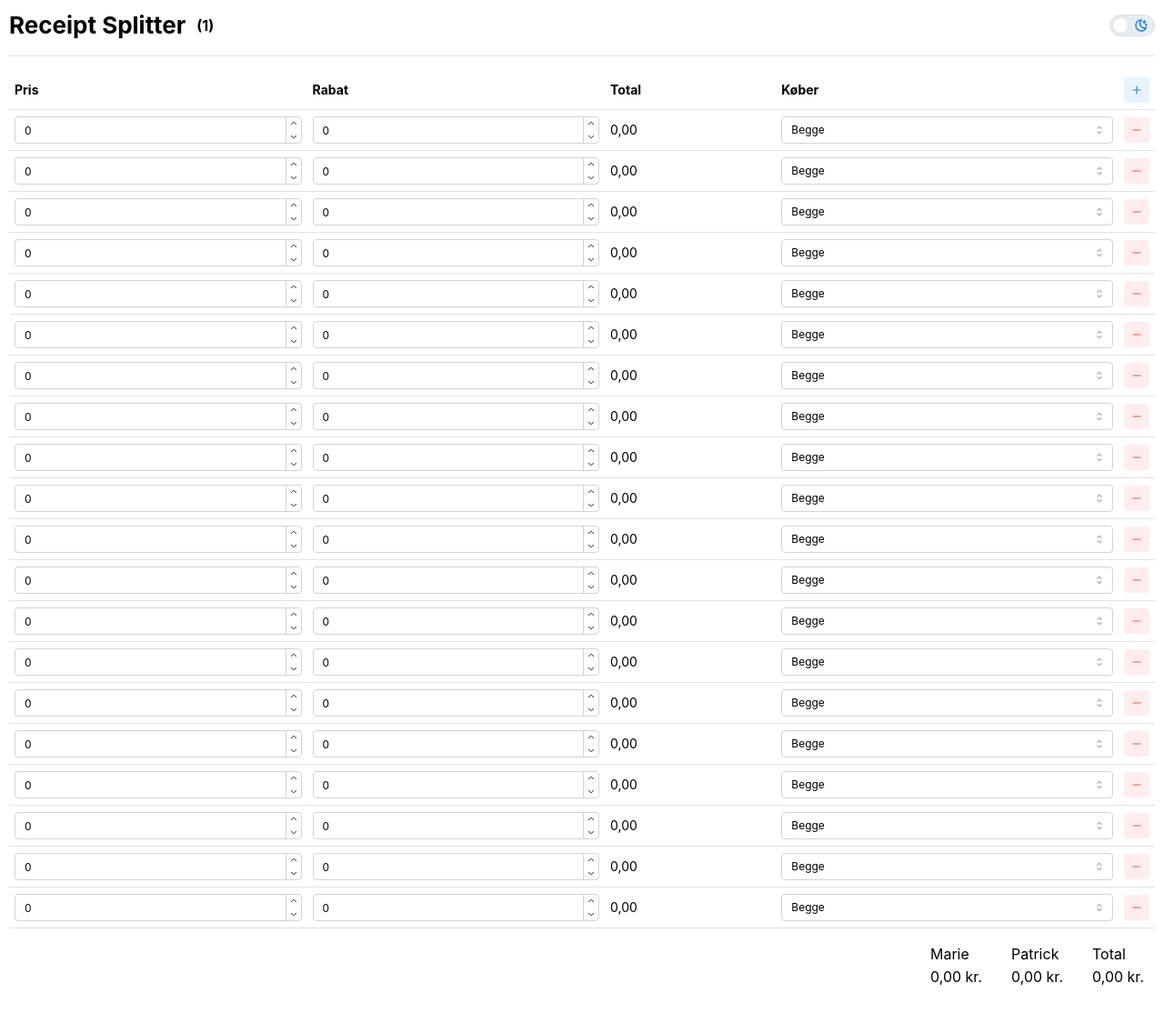
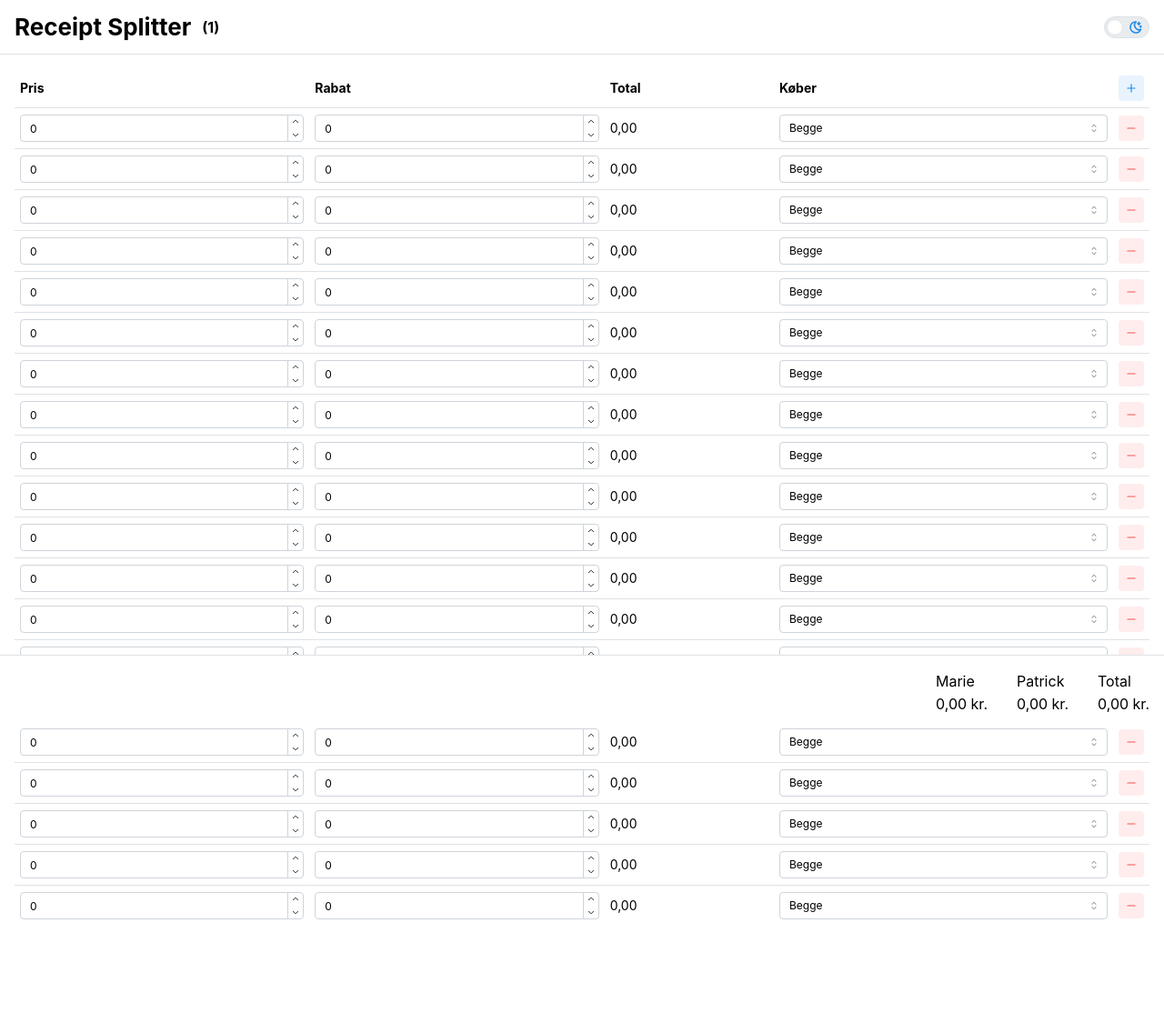
Before and after one commit to Pattrigue/receipt-splitter, a React (Vite) app: page / in a window 1280 px wide. Shown: the whole page at 91% size. Built offline with nearby package versions, Linux system fonts and the light colour scheme.

Commit message:
Refactor layout with AppShell and add Header/Footer components

```diff
--- a/src/App.tsx
+++ b/src/App.tsx
@@ -1,24 +1,20 @@
-import { Box, Divider, Group, Stack, Title } from "@mantine/core";
-import { ColorSchemeToggle } from "./components/ColorSchemeToggle";
-import { useReceiptContext } from "./components/ReceiptContext";
+import { AppShell } from "@mantine/core";
+import { Footer } from "./components/Footer";
+import { Header } from "./components/Header";
 import { ReceiptTable } from "./components/ReceiptTable";
 
 export function App() {
-  const { itemCount } = useReceiptContext();
-
   return (
-    <Box w="100%" p="xs">
-      <Stack>
-        <Group justify="space-between">
-          <Group gap="sm">
-            <Title order={2}>Receipt Splitter</Title>
-            <Title order={5}>({itemCount})</Title>
-          </Group>
-          <ColorSchemeToggle />
-        </Group>
-        <Divider />
+    <AppShell header={{ height: 60 }} footer={{ height: 80 }} padding="md">
+      <AppShell.Header>
+        <Header />
+      </AppShell.Header>
+      <AppShell.Main>
         <ReceiptTable />
-      </Stack>
-    </Box>
+      </AppShell.Main>
+      <AppShell.Footer p="md">
+        <Footer />
+      </AppShell.Footer>
+    </AppShell>
   );
 }
--- /dev/null
+++ b/src/components/Footer.tsx
@@ -0,0 +1,53 @@
+import { Group, Text } from "@mantine/core";
+import { useMemo } from "react";
+import { useReceiptContext } from "./ReceiptContext";
+
+type Split = { Marie: number; Patrick: number };
+
+export function Footer() {
+  const { receipt } = useReceiptContext();
+
+  const { totalPrice, split } = useMemo(() => {
+    let total = 0;
+    const s: Split = { Marie: 0, Patrick: 0 };
+
+    for (const item of receipt.items) {
+      const finalPrice = item.price - item.discount;
+      total += finalPrice;
+
+      switch (item.buyer) {
+        case "Marie":
+          s.Marie += finalPrice;
+          break;
+        case "Patrick":
+          s.Patrick += finalPrice;
+          break;
+        case "Begge":
+          s.Marie += finalPrice / 2;
+          s.Patrick += finalPrice / 2;
+          break;
+      }
+    }
+
+    return { totalPrice: total, split: s };
+  }, [receipt.items]);
+
+  const { Marie, Patrick } = split;
+
+  return (
+    <Group gap={32} justify="flex-end" h="100%">
+      <div>
+        <Text>Marie</Text>
+        <Text>{`${Marie.toFixed(2).replace(".", ",")} kr.`}</Text>
+      </div>
+      <div>
+        <Text>Patrick</Text>
+        <Text>{`${Patrick.toFixed(2).replace(".", ",")} kr.`}</Text>
+      </div>
+      <div>
+        <Text>Total</Text>
+        <Text>{`${totalPrice.toFixed(2).replace(".", ",")} kr.`}</Text>
+      </div>
+    </Group>
+  );
+}
--- /dev/null
+++ b/src/components/Header.tsx
@@ -0,0 +1,17 @@
+import { Group, Title } from "@mantine/core";
+import { ColorSchemeToggle } from "./ColorSchemeToggle";
+import { useReceiptContext } from "./ReceiptContext";
+
+export function Header() {
+  const { itemCount } = useReceiptContext();
+
+  return (
+    <Group justify="space-between" h="100%" px="md">
+      <Group gap="sm">
+        <Title order={2}>Receipt Splitter</Title>
+        <Title order={5}>({itemCount})</Title>
+      </Group>
+      <ColorSchemeToggle />
+    </Group>
+  );
+}
--- a/src/components/ReceiptTable.tsx
+++ b/src/components/ReceiptTable.tsx
@@ -1,14 +1,10 @@
-import type { Receipt } from "@/types";
-import { ActionIcon, Divider, Group, Stack, Table, Text } from "@mantine/core";
+import { ActionIcon, Stack, Table } from "@mantine/core";
 import { IconPlus } from "@tabler/icons-react";
-import { useMemo, useState } from "react";
+import { useCallback } from "react";
+import { useReceiptContext } from "./ReceiptContext";
 import { ReceiptTableRows } from "./ReceiptTableRows";
-import { useReceiptContext } from "./ReceiptContext";
-import { useCallback } from "react";
 
 const ACTION_COL_WIDTH = 32;
-
-type Split = { Marie: number; Patrick: number };
 
 export function ReceiptTable() {
   const { receipt, setReceipt } = useReceiptContext();
@@ -22,33 +18,6 @@ export function ReceiptTable() {
       ],
     }));
   }, [setReceipt]);
-
-  const { totalPrice, split } = useMemo(() => {
-    let total = 0;
-    const s: Split = { Marie: 0, Patrick: 0 };
-
-    for (const item of receipt.items) {
-      const finalPrice = item.price - item.discount;
-      total += finalPrice;
-
-      switch (item.buyer) {
-        case "Marie":
-          s.Marie += finalPrice;
-          break;
-        case "Patrick":
-          s.Patrick += finalPrice;
-          break;
-        case "Begge":
-          s.Marie += finalPrice / 2;
-          s.Patrick += finalPrice / 2;
-          break;
-      }
-    }
-
-    return { totalPrice: total, split: s };
-  }, [receipt.items]);
-
-  const { Marie, Patrick } = split;
 
   return (
     <Stack gap={0}>
@@ -73,23 +42,6 @@ export function ReceiptTable() {
           />
         </Table.Tbody>
       </Table>
-
-      <Divider />
-
-      <Group gap={32} justify="flex-end" pr="sm" mt="md">
-        <div>
-          <Text>Marie</Text>
-          <Text>{`${Marie.toFixed(2).replace(".", ",")} kr.`}</Text>
-        </div>
-        <div>
-          <Text>Patrick</Text>
-          <Text>{`${Patrick.toFixed(2).replace(".", ",")} kr.`}</Text>
-        </div>
-        <div>
-          <Text>Total</Text>
-          <Text>{`${totalPrice.toFixed(2).replace(".", ",")} kr.`}</Text>
-        </div>
-      </Group>
     </Stack>
   );
 }
```
